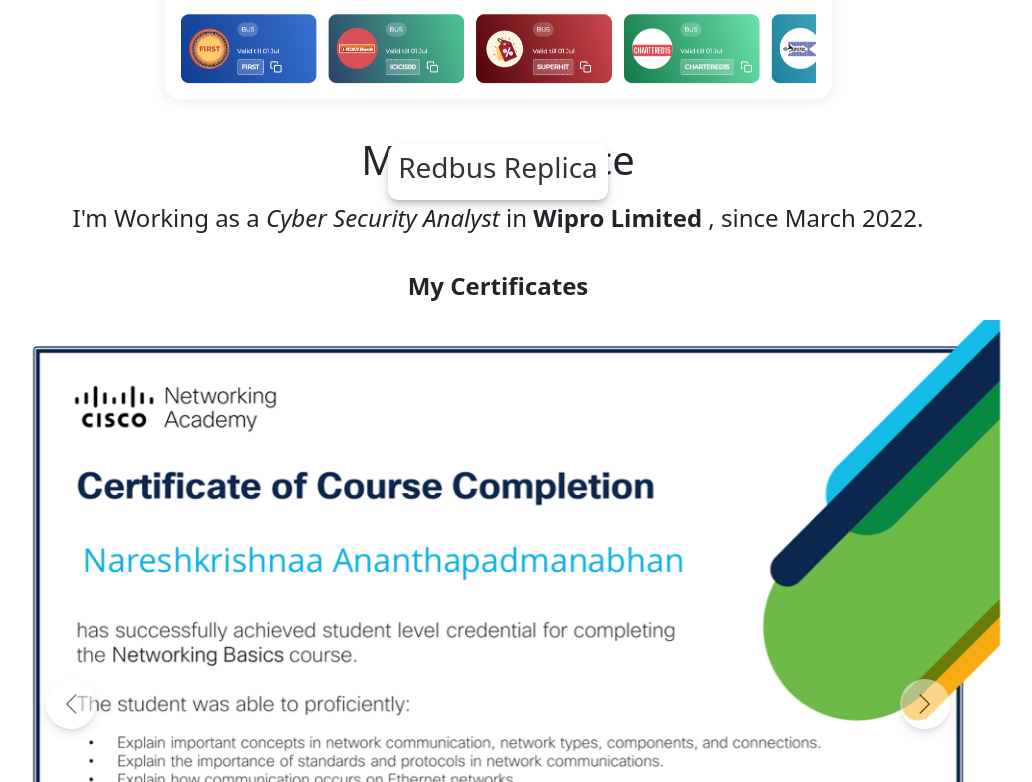
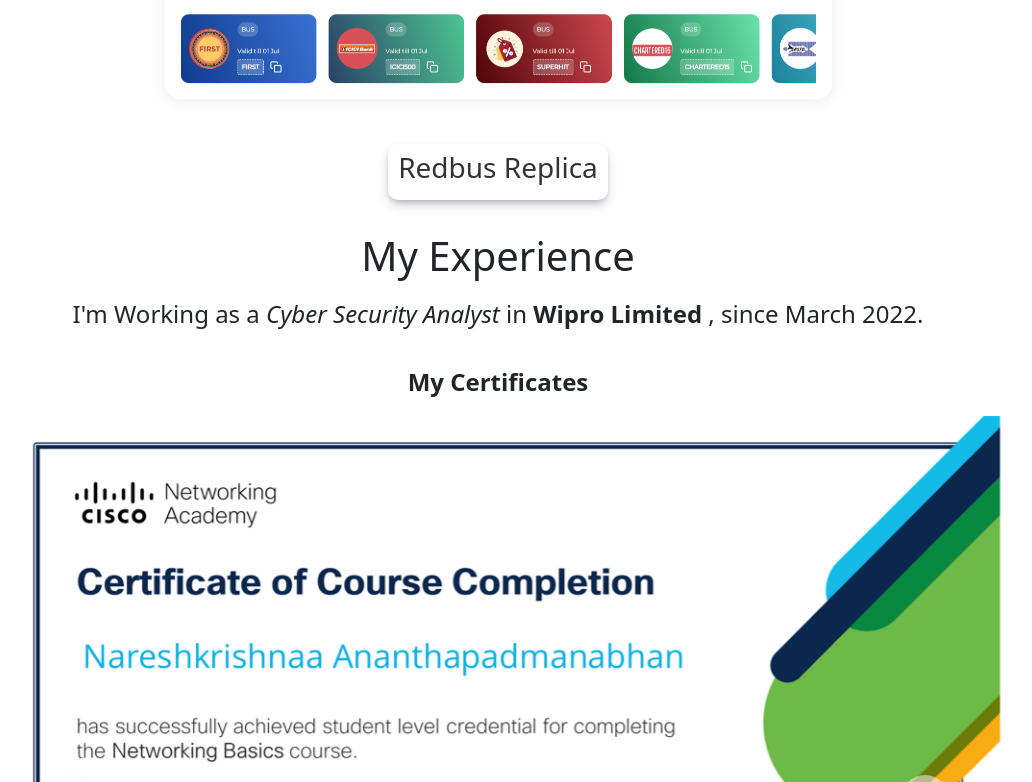
Before and after one commit to nareshkrishnaa/Personal-Portfolio, a React (Create React App) app: page / in a window 1280 px wide. Shown: the part 1818-2600 px from the top of the page, without its empty margins (142-1174 px from the left). Built offline with nearby package versions, Linux system fonts and the light colour scheme.

Commit message:
changes made in padding

```diff
--- a/src/components/Experience.js
+++ b/src/components/Experience.js
@@ -18,7 +18,7 @@
 const Experience = () => {
   return (
     <>
-      <div className="container">
+      <div className="container mt-5 pt-5">
         <div className="content-section pt-2">
           <h1 className="text-center pt-2">My Experience</h1>
           <p className="text-center tc mt-3 ">
```
